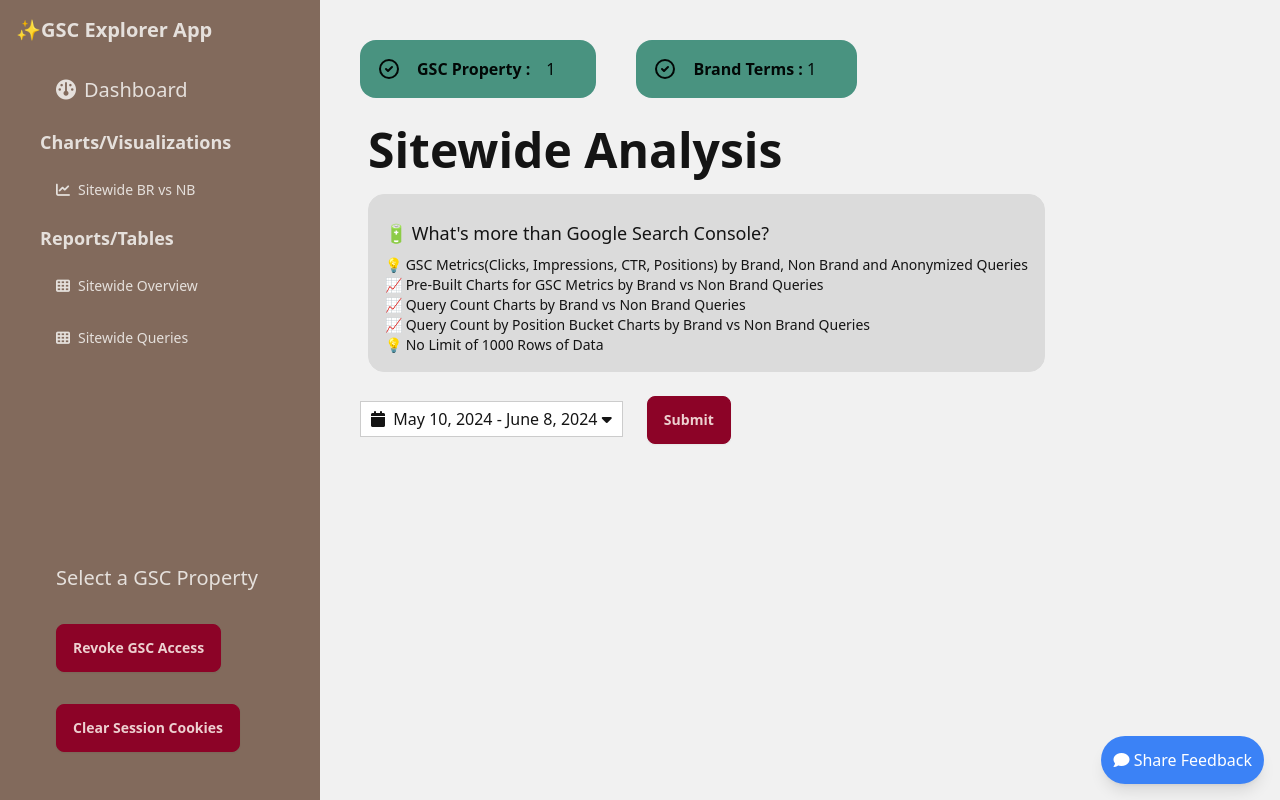
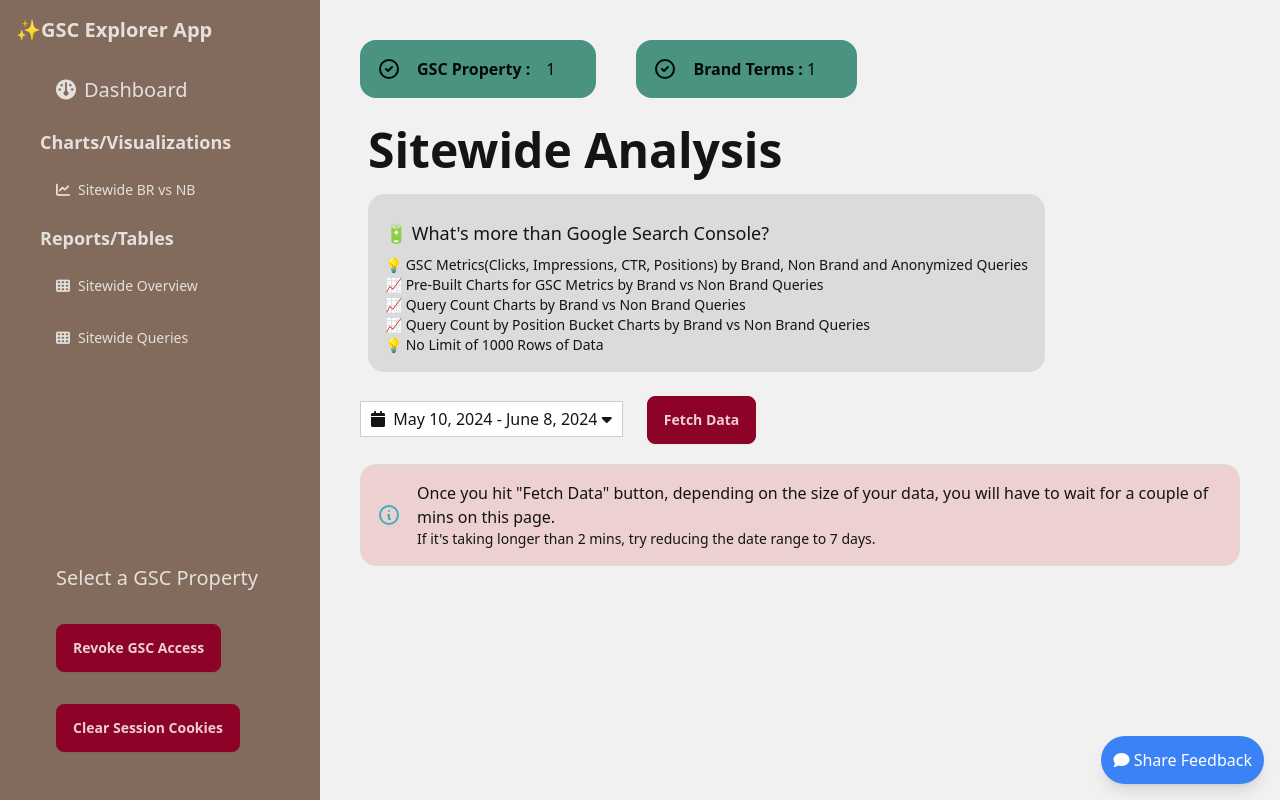
Before and after one commit to TheMihirNaik/gsc-explorer-app, a Flask app: page /charts/sitewide-brand-vs-non-brand/ in a window 1280 px wide. Run offline with Flask 3, Linux system fonts and the light colour scheme; the visitor is signed in with stand-in values (Sample User, id 1); some libraries are stand-ins or nearby versions.

Commit message:
updated an explainer

```diff
--- a/app/templates/query-aggregate-report/partial.html
+++ b/app/templates/query-aggregate-report/partial.html
@@ -4,7 +4,6 @@
     <span>
         <!-- This GSC Property has data available from {{ date_checker_earliest_date }} to {{ date_checker_latest_date }}. -->
         In the Table, (CP) stands for Current Period. (PP) for Previous Period. (PY) for Previous Year. </span>
-
   </div>
 
 <!-- HTML Table -->
--- a/app/templates/sitewide-analysis/mainpage.html
+++ b/app/templates/sitewide-analysis/mainpage.html
@@ -38,7 +38,7 @@
     </div>
   </div>
 
-
+  <!-- GSC Data Form -->
   <div class="row-auto mt-4">
     <!-- <form class="" id="sitewide-analysis-data" hx-post="/charts/sitewide-brand-vs-non-brand/" hx-swap="innerHTML" hx-target="#sitewide-analysis">
       <div id="foo" class="">
@@ -58,7 +58,7 @@
     <form id="dateRangeForm" hx-post="/charts/sitewide-brand-vs-non-brand/" hx-swap="innerHTML" hx-target="#sitewide-analysis" class="inline-block">
       <input type="hidden" name="start_date" id="start_date">
       <input type="hidden" name="end_date" id="end_date">
-      <button type="submit" class="btn btn-primary">Submit</button>
+      <button type="submit" class="btn btn-primary">Fetch Data</button>
       <span class="loading loading-dots loading-lg htmx-indicator align-middle"></span>
     </form>
 
@@ -67,6 +67,17 @@
   <!-- H1 Heading -->
 
   <div id="sitewide-analysis">
+    <!-- Explainer-->
+    <div role="alert" class="alert mt-5 bg-primary-content">
+      <svg xmlns="http://www.w3.org/2000/svg" fill="none" viewBox="0 0 24 24" class="stroke-info shrink-0 w-6 h-6"><path stroke-linecap="round" stroke-linejoin="round" stroke-width="2" d="M13 16h-1v-4h-1m1-4h.01M21 12a9 9 0 11-18 0 9 9 0 0118 0z"></path></svg>
+      <span>
+          Once you hit "Fetch Data" button, depending on the size of your data, you will have to wait for a couple of mins on this page.
+          <p class="text-sm">
+              If it's taking longer than 2 mins, try reducing the date range to 7 days.
+          </p>
+
+      </span>
+    </div>
 
   </div>
 
```
Also changed, not shown: app/templates/query-aggregate-report/main.html (+12 -0 lines), app/templates/sitewide-report/main.html (+12 -0 lines).
